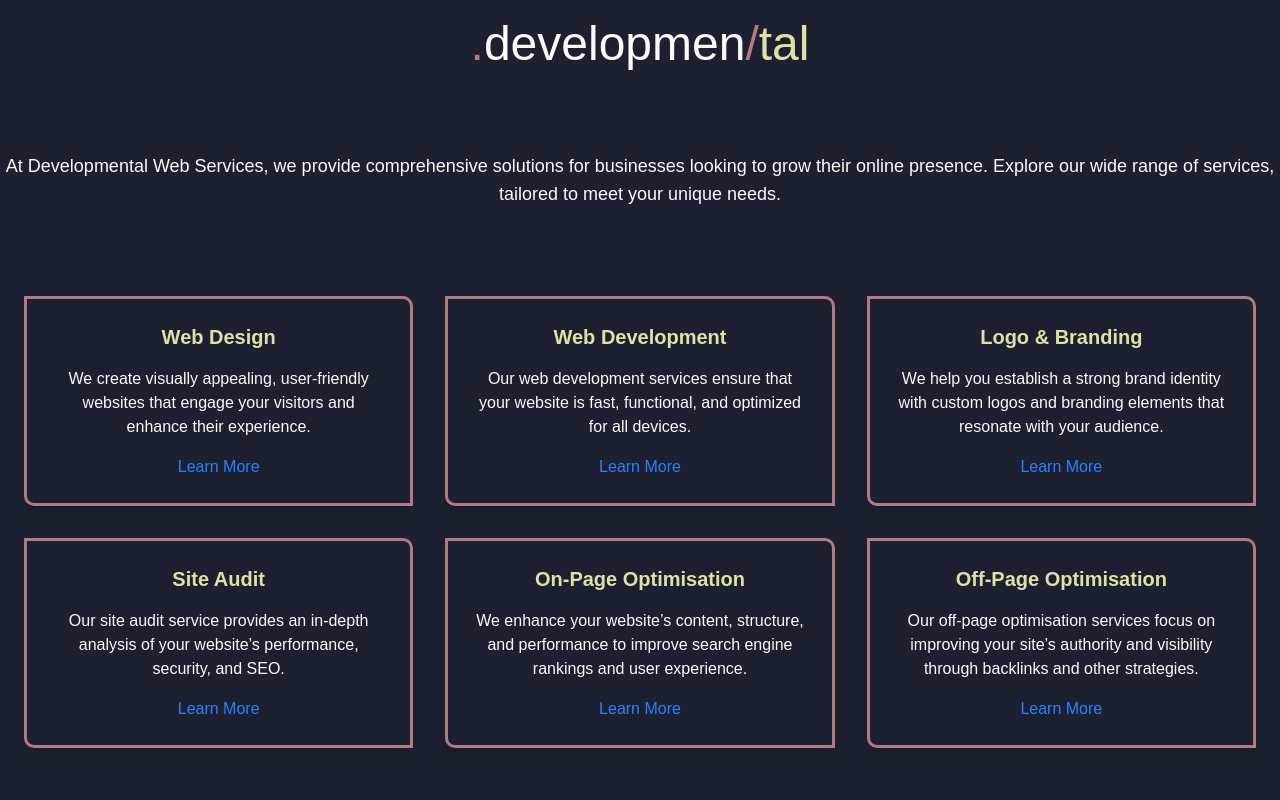
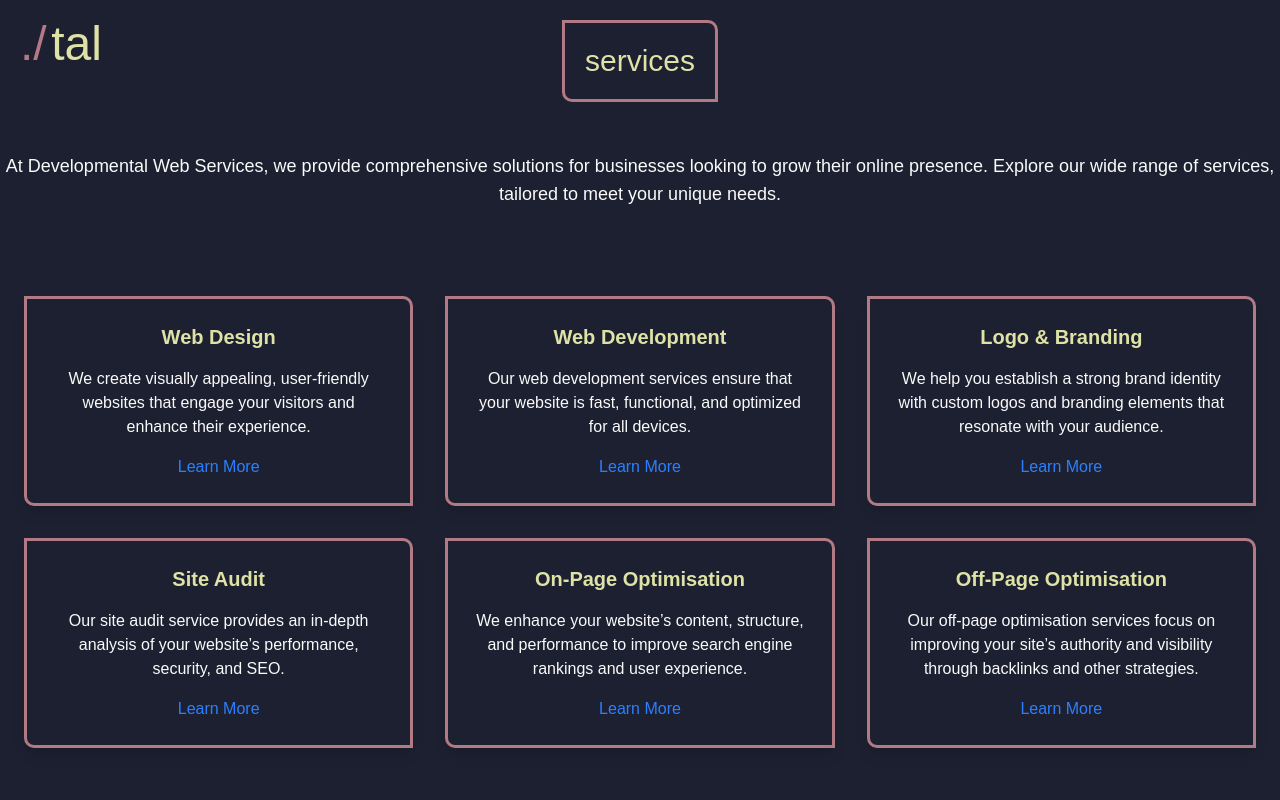
Before and after one commit to taloncodes/developmental, a SvelteKit app: page /services in a window 1280 px wide. Shown: the top 800 px of the page. Built offline with nearby package versions, Linux system fonts and the light colour scheme; a web font is replaced by a local one.

Commit message:
add secondary header for non-home pages

```diff
--- /dev/null
+++ b/src/components/SecondaryHeader.svelte
@@ -0,0 +1,22 @@
+<script>
+    	import { page } from '$app/stores';
+</script>
+
+<header>
+    <div class="p-5 flex justify-between">
+        <a href="/" class="">
+            <span class="text-5xl text-accent-two">./</span>
+            <span class="text-5xl text-accent-one">tal</span>
+        </a>
+        <div class="absolute left-1/2 transform -translate-x-1/2">
+            {#if $page.url.pathname === '/services'}
+            <div class="sharp-corners p-5 text-3xl text-accent-one">services</div>
+            {:else if $page.url.pathname === '/portfolio'}
+            <div class="sharp-corners p-5 text-3xl text-accent-one">portfolio</div>
+            {:else if $page.url.pathname === '/about'}
+            <div class="sharp-corners p-5 text-3xl text-accent-one">about</div>
+            {/if}
+        </div>
+
+    </div>
+</header>
--- a/src/routes/+layout.svelte
+++ b/src/routes/+layout.svelte
@@ -3,6 +3,9 @@
 	import '../app.scss';
 	import Header from '../components/Header.svelte';
 	import Footer from '../components/Footer.svelte';
+	import SecondaryHeader from '../components/SecondaryHeader.svelte';
+	import { page } from '$app/stores';
+
 	let { children } = $props();
 </script>
 
@@ -11,7 +14,13 @@
 </head>
 
 <div class="flex flex-col min-h-screen justify-between">
-<Header />
+
+	{#if $page.url.pathname === '/'}
+	<Header />
+  	{:else}
+	<SecondaryHeader />
+  	{/if}
+
 
 <main>
 	{@render children()}
--- a/src/routes/services/+page.svelte
+++ b/src/routes/services/+page.svelte
@@ -5,7 +5,7 @@
 
 <section class="py-16">
     <div class="container mx-auto text-center">
-      <p class="mb-16 text-lg text-gray-700">
+      <p class="mb-16 text-lg">
         At Developmental Web Services, we provide comprehensive solutions for businesses looking to grow their online presence. Explore our wide range of services, tailored to meet your unique needs.
       </p>
 
```
